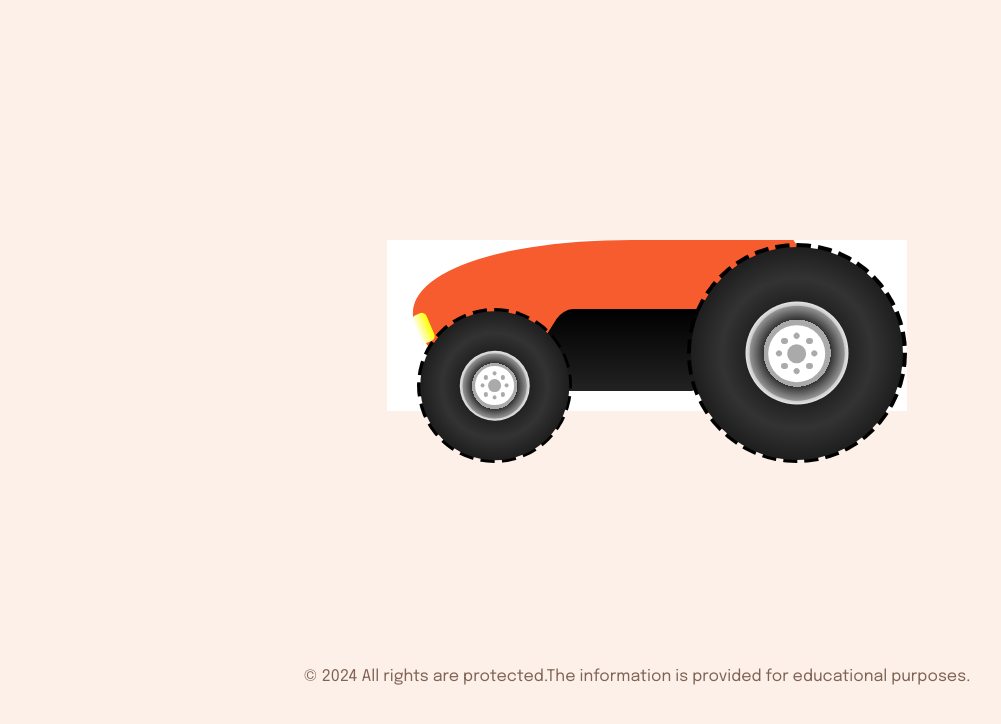
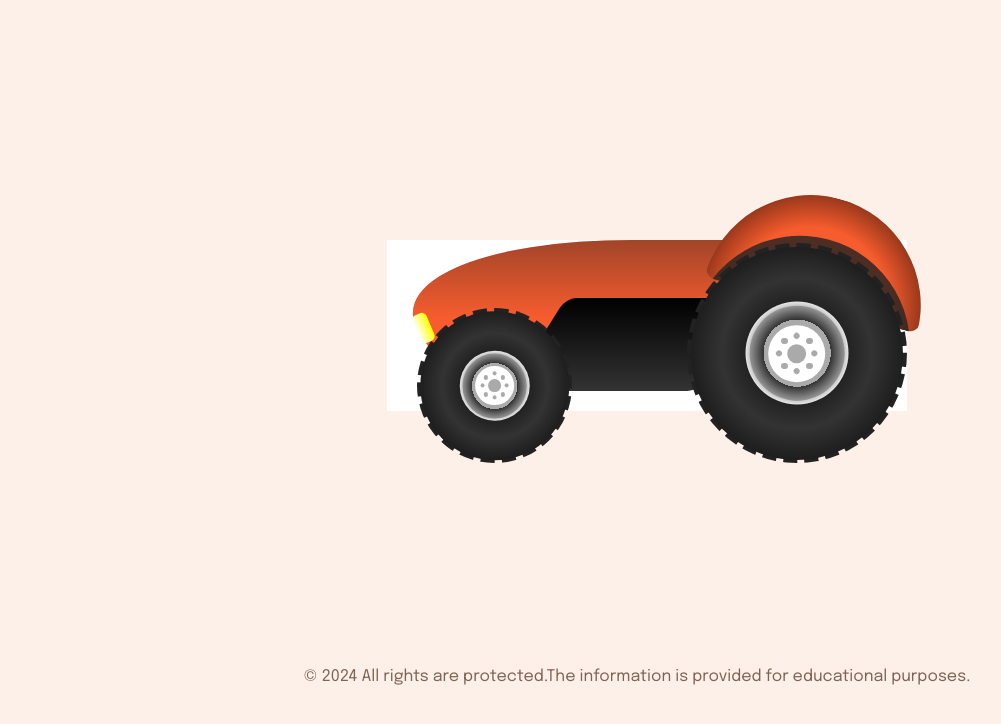
Before and after one commit to KostiantynOvcharenko/lessons, a plain HTML site: page lession_11/index.html in a window 1280 px wide. Shown: the part 64-788 px from the top of the page, without its empty margins (3-1004 px from the left). Drawn offline with Linux system fonts and the light colour scheme; files whose address does not match are found by name.

Commit message:
Lession 11 kabina

```diff
--- a/lession_11/css/style.css
+++ b/lession_11/css/style.css
@@ -84,13 +84,11 @@ footer{
     margin: 0 auto;
     transform: skew(34deg,0);
 }
-.tractor__body::before{
-    content: '';
-    position: absolute;
-    top: 50px;
-    left: 0;
-    z-index: 10;
+.tractor__body.tractor__body--dark{
+    background: linear-gradient(#222 0, transparent 52%);
+    opacity: .4;
 }
+
 /* Fara */
 .tractor__fara{
     position: absolute;
@@ -105,19 +103,51 @@ footer{
     border-bottom-left-radius: 5px;
     background: linear-gradient(to left, yellow, white);
 }
-
+/* Wing */
+.tractor__wing{
+    position: absolute;
+    top: -25%;
+    right: -5.5%;
+    width: 44%;
+    aspect-ratio: 2 / 1;
+    overflow: hidden;
+    transform: rotate(15deg);
+    border-radius: 10px;
+}
+.tractor__wing::before{
+    content: '';
+    position: absolute;
+    top: 0%;
+    right: 0;
+    width: 100%;
+    aspect-ratio: 1;
+    border-radius: 50%;
+    background: radial-gradient(circle at center, transparent 50%, #160601 100%),
+    linear-gradient(#f75c2e 50%, transparent 50%);
+}
+.tractor__wing::after{
+    content: '';
+    position: absolute;
+    top: 38%;
+    right: 0;
+    width: 100%;
+    aspect-ratio: 1;
+    background: linear-gradient(#222 31%, transparent 31%);
+    border-radius: 50%;
+    opacity: .8;
+}
 /* hodova */
 .tractor__hodova{
     position: absolute;
     left: 26%;
     bottom: 12%;
     width: 38%;
-    height: 48%;
+    height: 54%;
     background-color: #000;
     transform: skewX(-32deg);
     transition: unset;
     border-radius: 10px;
-    background: linear-gradient(#000, #222);
+    background: linear-gradient(#000, #333);
 }
 /* Wheel */
 .tractor__wheel{
@@ -134,7 +164,7 @@ footer{
     aspect-ratio: 1;
     z-index: 1;
     border-radius: 50%;
-    border: 7px dashed #000;
+    border: 7px dashed #222;
 }
 .wheel.wheel--rear::before{
     width: 103%;
--- a/lession_11/index.html
+++ b/lession_11/index.html
@@ -22,10 +22,11 @@
             <section class="tractor main__tractor">
                 <div class="tractor__container">
                     <div class="tractor">
-                        <div class="tractor__body">
-                        </div>
+                        <div class="tractor__body"></div>
+                        <div class="tractor__body tractor__body--dark"></div>
                         <div class="tractor__fara"></div>
                         <div class="tractor__hodova"></div>
+                        <div class="tractor__wing"></div>
                         <div class="tractor__wheel wheel">
                             <div class="wheel__disk">
                                 <div class="wheel__bolts">
```
Also changed, not shown: lession_11/tests/index.html (added, +19 -0 lines). Lines whose indentation alone changed are shown as unchanged.
